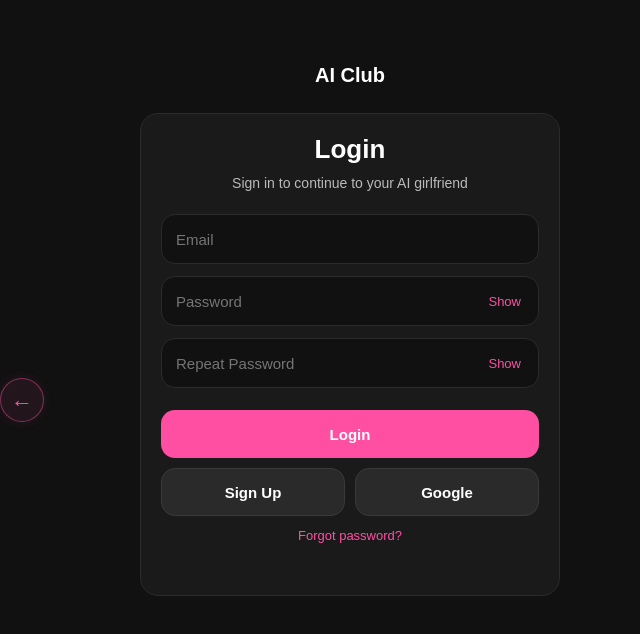
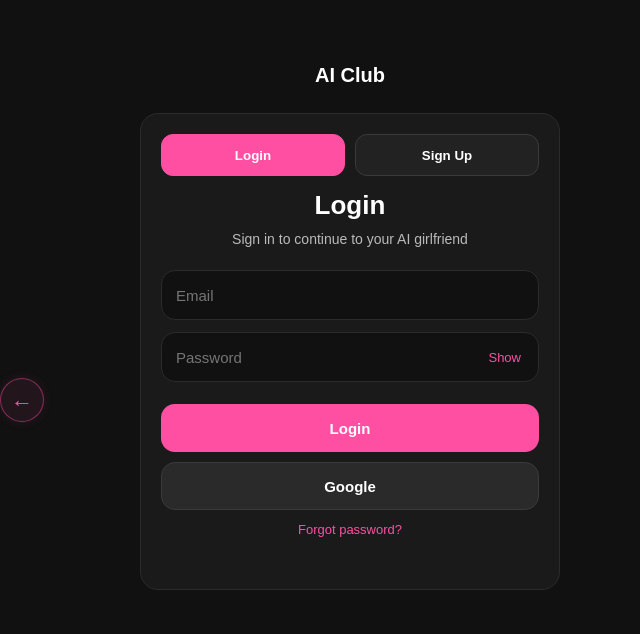
Before and after one commit to pourebrahimia-sourc/ai-club, a website: page login.html in a window 1280 px wide. Shown: the whole page, without its empty margins (0-640 px from the left). Drawn offline with Linux system fonts and the light colour scheme.

Commit message:
Update login.html

```diff
--- a/login.html
+++ b/login.html
@@ -12,10 +12,12 @@
       margin:0;
       padding:24px 16px;
     }
+
     .back-top{
       max-width:420px;
       margin:0 auto 14px auto;
     }
+
     .back-btn{
       width:44px;
       height:44px;
@@ -29,21 +31,25 @@
       align-items:center;
       justify-content:center;
     }
+
     .login-wrap{
       max-width:420px;
       margin:40px auto;
     }
+
     .login-card{
       background:#1a1a1a;
       border:1px solid #2b2b2b;
       border-radius:18px;
       padding:20px;
     }
+
     .login-title{
       text-align:center;
       font-size:26px;
       margin:0 0 8px 0;
     }
+
     .login-subtitle{
       text-align:center;
       font-size:14px;
@@ -51,10 +57,12 @@
       margin:0 0 20px 0;
       line-height:1.5;
     }
+
     .field{
       margin-bottom:12px;
       position:relative;
     }
+
     .field input{
       width:100%;
       height:50px;
@@ -64,9 +72,10 @@
       background:#111;
       border:1px solid #2b2b2b;
       color:#fff;
-      padding:0 14px;
+      padding:0 46px 0 14px;
       font-size:15px;
     }
+
     .toggle-pass{
       position:absolute;
       right:12px;
@@ -78,6 +87,7 @@
       cursor:pointer;
       font-size:13px;
     }
+
     .btn{
       width:100%;
       height:48px;
@@ -88,23 +98,50 @@
       font-weight:700;
       margin-top:10px;
     }
+
     .btn-primary{
       background:#ff4fa3;
       color:#fff;
     }
+
     .btn-dark{
       background:#2a2a2a;
       color:#fff;
       border:1px solid #3a3a3a;
     }
+
     .login-links{
       display:flex;
       gap:10px;
       margin-top:10px;
     }
+
     .login-links .btn{
       margin-top:0;
     }
+
+    .mode-row{
+      display:flex;
+      gap:10px;
+      margin-bottom:14px;
+    }
+
+    .mode-btn{
+      flex:1;
+      height:42px;
+      border-radius:12px;
+      border:1px solid #3a3a3a;
+      background:#222;
+      color:#fff;
+      cursor:pointer;
+      font-weight:700;
+    }
+
+    .mode-btn.active{
+      background:#ff4fa3;
+      border-color:#ff4fa3;
+    }
+
     .status{
       margin-top:14px;
       text-align:center;
@@ -114,6 +151,7 @@
       line-height:1.5;
       word-break:break-word;
     }
+
     .extra-link{
       margin-top:12px;
       text-align:center;
@@ -133,8 +171,13 @@
   <div class="logo">AI Club</div>
 
   <div class="login-card">
-    <h2 class="login-title">Login</h2>
-    <p class="login-subtitle">Sign in to continue to your AI girlfriend</p>
+    <div class="mode-row">
+      <button id="loginModeBtn" class="mode-btn active" onclick="setMode('login')">Login</button>
+      <button id="signupModeBtn" class="mode-btn" onclick="setMode('signup')">Sign Up</button>
+    </div>
+
+    <h2 id="pageTitle" class="login-title">Login</h2>
+    <p id="pageSubtitle" class="login-subtitle">Sign in to continue to your AI girlfriend</p>
 
     <div class="field">
       <input id="email" type="email" placeholder="Email" />
@@ -145,26 +188,33 @@
       <button class="toggle-pass" type="button" onclick="togglePassword('password', this)">Show</button>
     </div>
 
-    <div class="field">
+    <div class="field" id="confirmWrap" style="display:none;">
       <input id="confirmPassword" type="password" placeholder="Repeat Password" />
       <button class="toggle-pass" type="button" onclick="togglePassword('confirmPassword', this)">Show</button>
     </div>
 
-    <button class="btn btn-primary" onclick="login()">Login</button>
+    <button id="mainBtn" class="btn btn-primary" onclick="submitAuth()">Login</button>
 
     <div class="login-links">
-      <button class="btn btn-dark" onclick="signup()">Sign Up</button>
       <button class="btn btn-dark" onclick="googleLogin()">Google</button>
     </div>
 
-    <div class="extra-link" onclick="forgotPassword()">Forgot password?</div>
+    <div id="forgotLink" class="extra-link" onclick="forgotPassword()">Forgot password?</div>
 
     <div id="status" class="status"></div>
   </div>
 </div>
 
 <script>
+let mode = 'login';
 const statusEl = document.getElementById('status');
+const confirmWrap = document.getElementById('confirmWrap');
+const pageTitle = document.getElementById('pageTitle');
+const pageSubtitle = document.getElementById('pageSubtitle');
+const mainBtn = document.getElementById('mainBtn');
+const forgotLink = document.getElementById('forgotLink');
+const loginModeBtn = document.getElementById('loginModeBtn');
+const signupModeBtn = document.getElementById('signupModeBtn');
 
 function setStatus(text){
   statusEl.innerText = text || '';
@@ -175,9 +225,41 @@ function togglePassword(id, btn){
   if(input.type === 'password'){
     input.type = 'text';
     btn.innerText = 'Hide';
-  }else{
+  } else {
     input.type = 'password';
     btn.innerText = 'Show';
+  }
+}
+
+function setMode(newMode){
+  mode = newMode;
+
+  if(mode === 'login'){
+    confirmWrap.style.display = 'none';
+    pageTitle.innerText = 'Login';
+    pageSubtitle.innerText = 'Sign in to continue to your AI girlfriend';
+    mainBtn.innerText = 'Login';
+    forgotLink.style.display = 'block';
+    loginModeBtn.classList.add('active');
+    signupModeBtn.classList.remove('active');
+  } else {
+    confirmWrap.style.display = 'block';
+    pageTitle.innerText = 'Sign Up';
+    pageSubtitle.innerText = 'Create your account';
+    mainBtn.innerText = 'Create Account';
+    forgotLink.style.display = 'none';
+    signupModeBtn.classList.add('active');
+    loginModeBtn.classList.remove('active');
+  }
+
+  setStatus('');
+}
+
+async function submitAuth(){
+  if(mode === 'login'){
+    await login();
+  } else {
+    await signup();
   }
 }
 
@@ -219,7 +301,7 @@ async function signup(){
     localStorage.setItem('userId', data.user.id);
     localStorage.setItem('userEmail', data.user.email || '');
     window.location.href = 'result.html';
-  }catch(e){
+  } catch(e){
     setStatus('Signup failed');
   }
 }
@@ -256,7 +338,7 @@ async function login(){
     localStorage.setItem('userId', data.user.id);
     localStorage.setItem('userEmail', data.user.email || '');
     window.location.href = 'result.html';
-  }catch(e){
+  } catch(e){
     setStatus('Login failed');
   }
 }
@@ -268,6 +350,8 @@ function googleLogin(){
 function forgotPassword(){
   setStatus('Forgot password later');
 }
+
+setMode('login');
 </script>
 
 </body>
```
